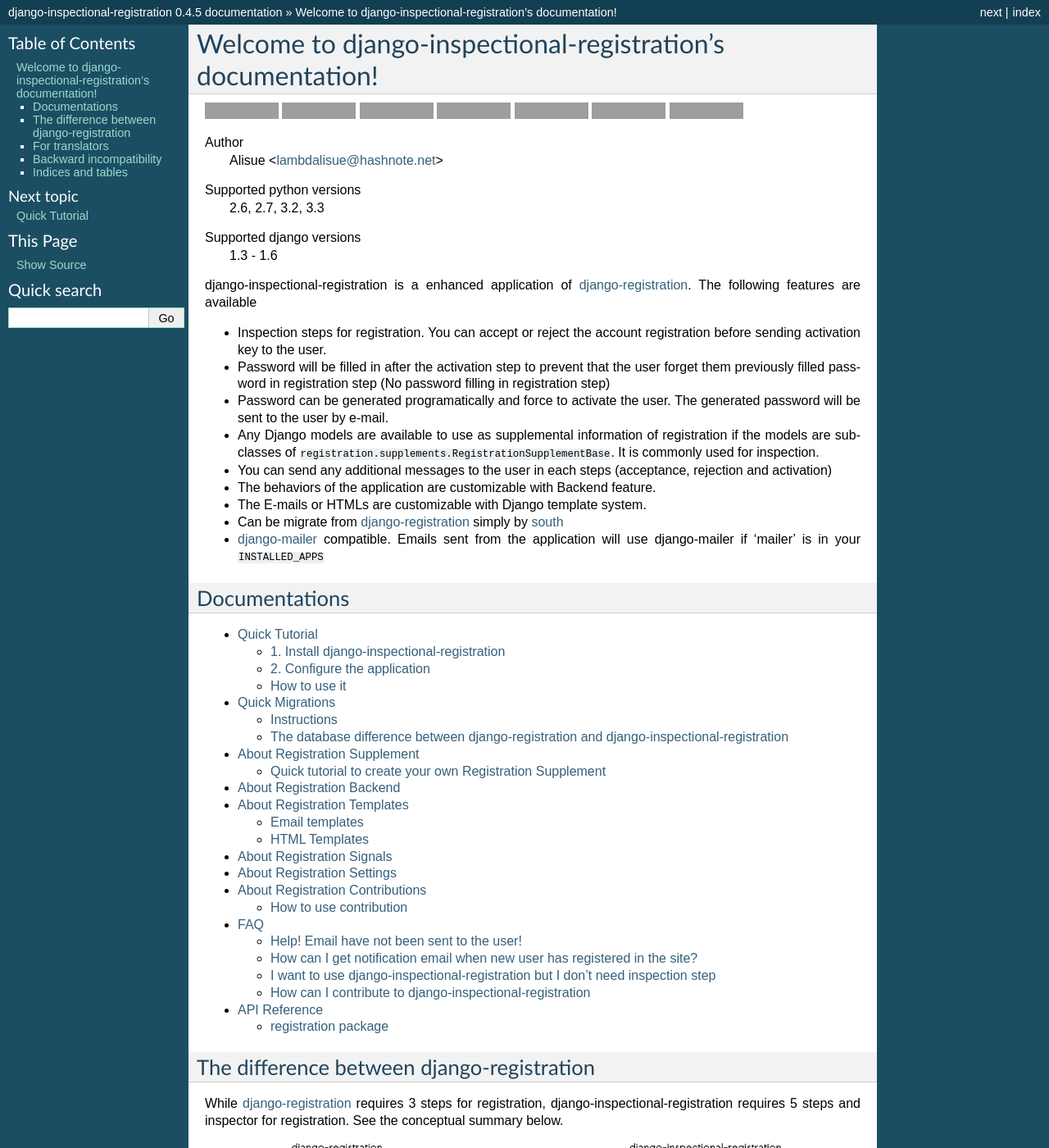
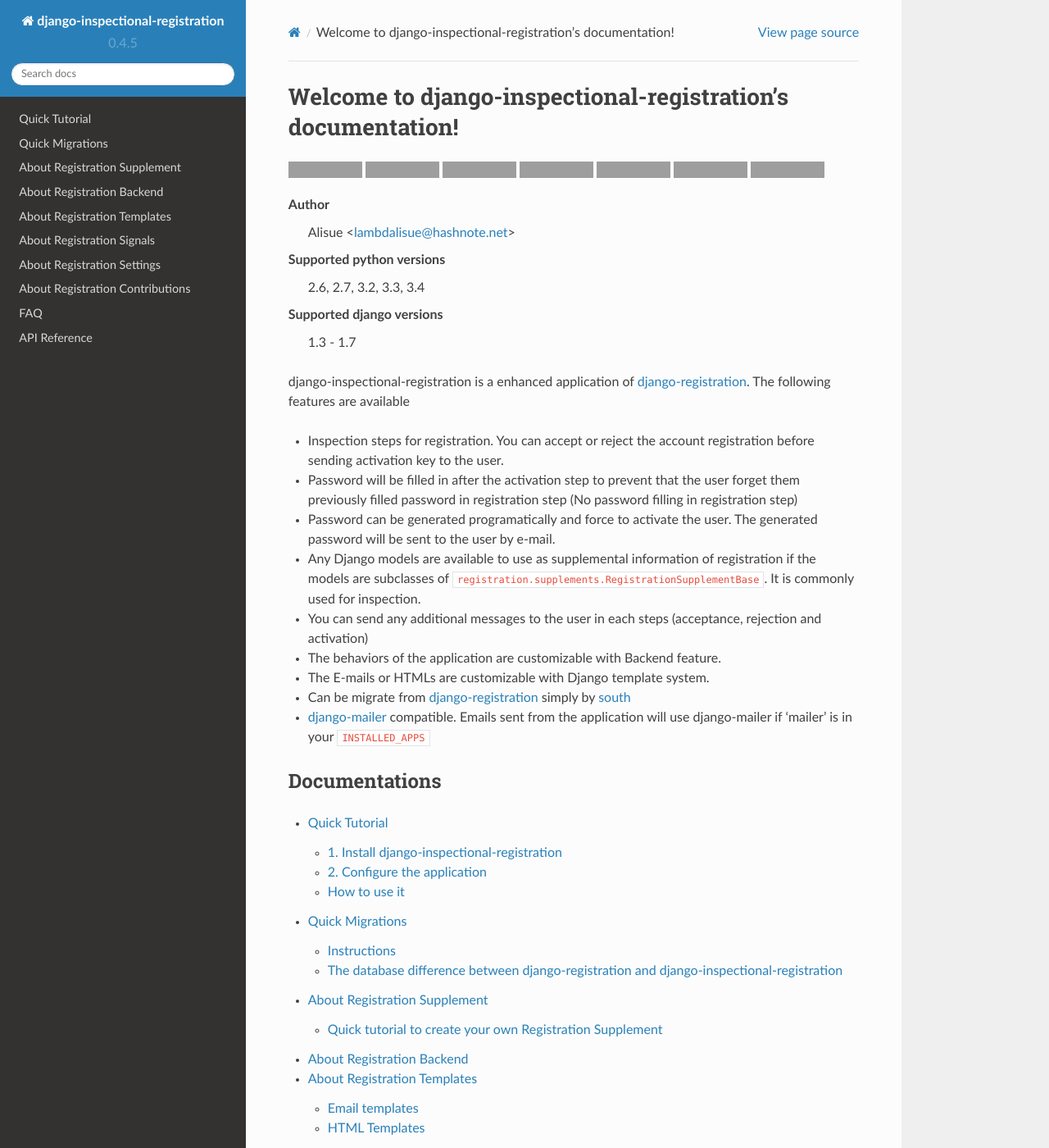
Before and after one commit to lambdalisue/django-inspectional-registration, a Sphinx documentation site: the page built from docs/index.rst, in a window 1280 px wide and 1400 px high, cut to the strip 0-1400 px from the top of the window. Shown: the whole strip at 82% size. Built offline with Sphinx 7.4.7 and the Read the Docs theme 2.0.0, drawn with Linux system fonts in a browser that asks for light colours; the version number is read from the project's files by our own code; some of the changed text lies outside the part shown; grey boxes are pictures that could not be loaded.

Commit message:
Update documents

```diff
--- a/docs/conf.py
+++ b/docs/conf.py
@@ -255,3 +255,13 @@
 
 # How to display URL addresses: 'footnote', 'no', or 'inline'.
 #texinfo_show_urls = 'footnote'
+
+
+# on_rtd is whether we are on readthedocs.org
+import os
+on_rtd = os.environ.get('READTHEDOCS', None) == 'True'
+
+if not on_rtd:  # only import and set the theme if we're building docs locally
+    import sphinx_rtd_theme
+    html_theme = 'sphinx_rtd_theme'
+    html_theme_path = [sphinx_rtd_theme.get_html_theme_path()]
--- a/docs/index.rst
+++ b/docs/index.rst
@@ -32,9 +32,9 @@
 Author
     Alisue <lambdalisue@hashnote.net>
 Supported python versions
-    2.6, 2.7, 3.2, 3.3
+    2.6, 2.7, 3.2, 3.3, 3.4
 Supported django versions
-    1.3 - 1.6
+    1.3 - 1.7
 
 django-inspectional-registration is a enhanced application of
 django-registration_. The following features are available
--- a/requirements-docs.txt
+++ b/requirements-docs.txt
@@ -6,3 +6,4 @@
 sphinx
 south
 sphinxcontrib-napoleon
+sphinx-rtd-theme
```
